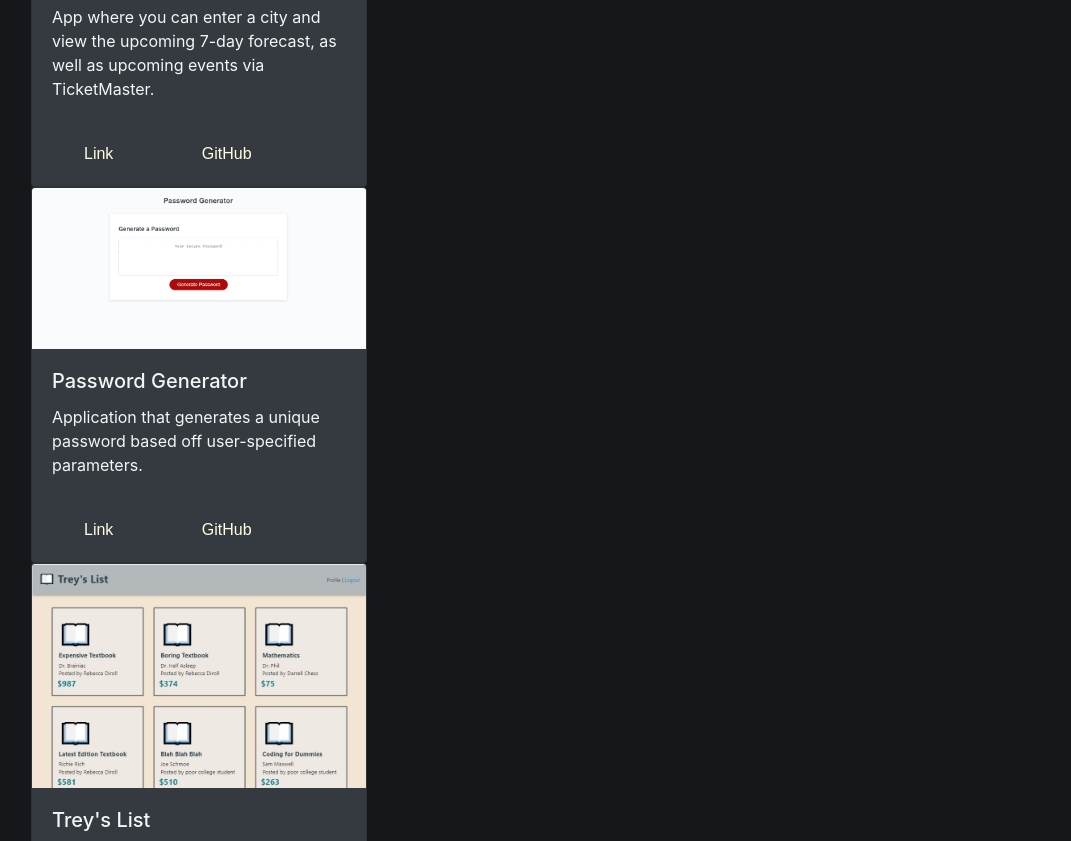
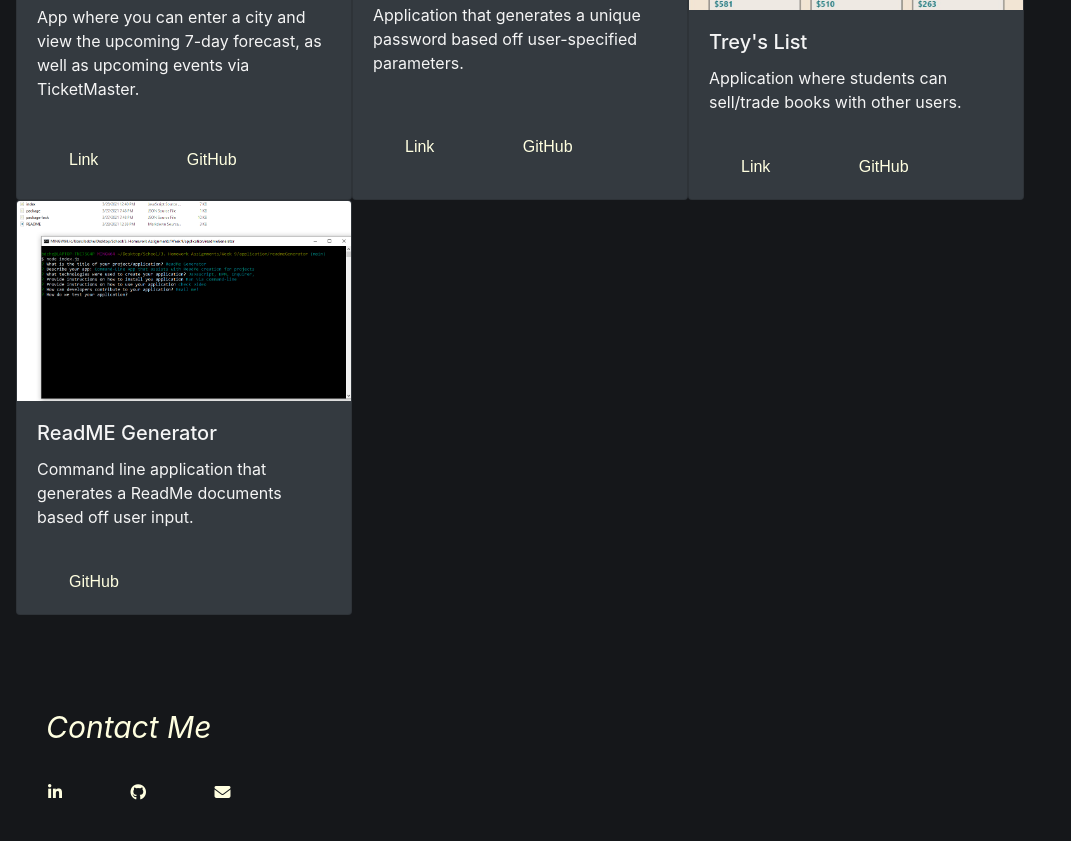
Before and after one commit to bdcii/prtflio, a plain HTML site: page index.html in a window 1280 px wide. Shown: the part 1524-2365 px from the top of the page, without its empty margins (0-1071 px from the left). Drawn offline with nearby package versions, Linux system fonts and the light colour scheme.

Commit message:
added contact section and resume

```diff
--- a/assets/style.css
+++ b/assets/style.css
@@ -94,8 +94,17 @@ align-items: center;
     color:lightyellow;
 }
 
-.cardFont{
-
+.contactHeader {
+    width: 100%;
+    justify-content:flex-start;
+    flex-direction: row;
+    padding-top: 3em;
+    padding-left: 1em;
+    padding-bottom: 1em;
+    align-items: start;
+    font-size: 30px;
+    font-style:italic;
+    color:lightyellow;
 }
 /* .card {
     padding: 1em;
--- a/index.html
+++ b/index.html
@@ -9,6 +9,7 @@
     <meta name="viewport" content="width=device-width, initial-scale=1">
     <link rel="stylesheet" href="https://maxcdn.bootstrapcdn.com/bootstrap/4.0.0/css/bootstrap.min.css"
         integrity="sha384-Gn5384xqQ1aoWXA+058RXPxPg6fy4IWvTNh0E263XmFcJlSAwiGgFAW/dAiS6JXm" crossorigin="anonymous">
+    <script src="https://kit.fontawesome.com/1bcb9cb438.js" crossorigin="anonymous"></script>
     <link rel="stylesheet" href="/assets/style.css">
 </head>
 
@@ -24,7 +25,7 @@
                         <a href="#Projects">Projects</a>
                     </li>
                     <li>
-                        <a href="#Resume">Resume</a>
+                        <a href="/assets/B Darrell Chess Jr resume 03-2021.pdf">Resume</a>
                     </li>
                     <li>
                         <a href="#Contact">Contact Me</a>
@@ -54,11 +55,13 @@
         <div class="projectHeader" id="Projects">Projects</div>
         <br><br>
         <div class="container-fluid">
+            <div class="row equal">
                 <div class="card bg-dark" style="width: 21rem;">
                     <img class="card-img-top" src="assets/images/grpPrjct1.png" alt="Entertainment Planner App">
                     <div class="card-body">
                         <h5 class="card-title">Entertainment Planner</h5>
-                    <p class="card-text">App where you can enter a city and view the upcoming 7-day forecast, as well as
+                        <p class="card-text">App where you can enter a city and view the upcoming 7-day forecast, as
+                            well as
                             upcoming events via TicketMaster.</p>
                     </div>
                     <div class="card-body">
@@ -71,7 +74,8 @@
                     <img class="card-img-top" src="assets/images/pwGenerator.png" alt="Password Generator App">
                     <div class="card-body">
                         <h5 class="card-title">Password Generator</h5>
-                    <p class="card-text">Application that generates a unique password based off user-specified parameters.</p>
+                        <p class="card-text">Application that generates a unique password based off user-specified
+                            parameters.</p>
                     </div>
                     <div class="card-body">
                         <a href="https://bdcii.github.io/pwGenerator/" target="_blank" class="card-link">Link</a>
@@ -95,13 +99,22 @@
                     <img class="card-img-top" src="assets/images/readMeGen.png" alt="ReadMe Generator App">
                     <div class="card-body">
                         <h5 class="card-title">ReadME Generator</h5>
-                    <p class="card-text">Command line application that generates a ReadMe documents based off user input.</p>
+                        <p class="card-text">Command line application that generates a ReadMe documents based off user
+                            input.</p>
                     </div>
                     <div class="card-body">
                         <a href="https://github.com/bdcii/readmeGenerator" target="_blank" class="card-link">GitHub</a>
                     </div>
                 </div>
             </div>
+        </div>
+
+        <div class="contactHeader" id="Contact">Contact Me</div>
+
+        <a href="https://www.linkedin.com/in/darrell-chess-686021171/"><i class="fa fa-linkedin"></i></a>
+        <a href="https://github.com/bdcii"><i class="fa fa-github" aria-hidden="true"></i></a>
+        <a href="mailto:darrell.chess@gmail.com"><i class="fas fa-envelope"></i></a>
+
 
 
     </div>
```
Also changed, not shown: 1 other file. Lines whose indentation alone changed are shown as unchanged.
